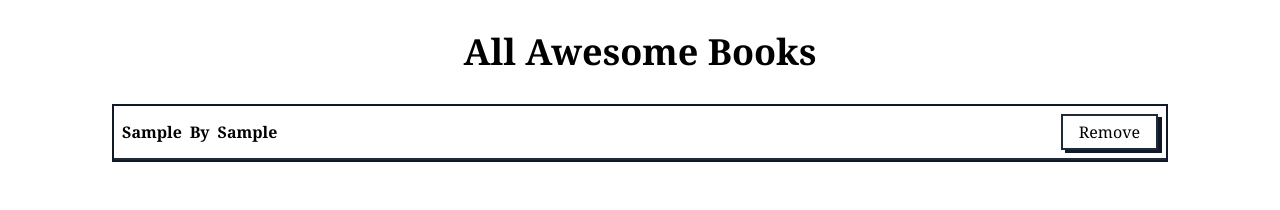
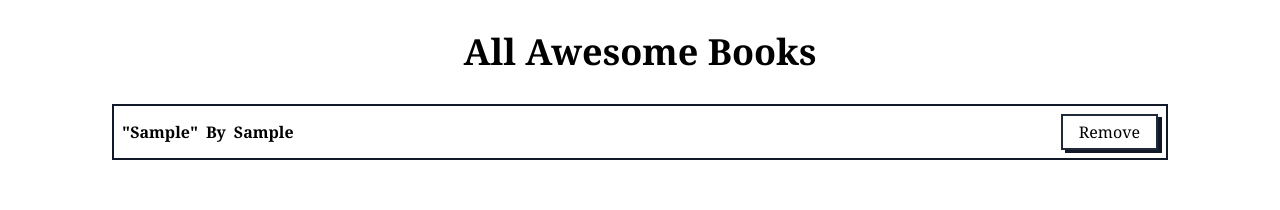
Before and after one commit to nyz83/Microverse-M2-W1-Awesome-Books, a website with bundled scripts: page index.html in a window 1280 px wide. Both pictures are taken after typing "Sample", "Sample" into the empty fields and a click on the button "Add". Shown: the top 210 px of the page. Built offline with nearby package versions, Linux system fonts and the light colour scheme.

Commit message:
minor changes

```diff
--- a/index.html
+++ b/index.html
@@ -48,7 +48,7 @@
     <template id="bookTemplate">
       <div
         id="bookWrapper"
-        class="flex items-center justify-between border-b-2 border-b-gray-800 p-2"
+        class="flex items-center justify-between p-2"
       >
         <div class="flex items-center justify-center gap-2">
           <span id="bookTitle" class="text-base font-semibold"></span>
--- a/src/Book.js
+++ b/src/Book.js
@@ -3,7 +3,7 @@
 class Book {
   constructor(title, author) {
     this.id = crypto.randomUUID();
-    this.title = title;
+    this.title = `"${title}"`;
     this.author = author;
   }
 }
--- a/src/index.js
+++ b/src/index.js
@@ -21,6 +21,8 @@ bookForm.addEventListener('submit', (event) => {
   const newBook = new Book(bookTitle, bookAuthor);
   bookLibrary.addBook(newBook);
   bookLibrary.renderBook(newBook);
+  bookTitleInput = '';
+  bookAuthorInput = '';
 });
 
 bookList.addEventListener('click', (event) => {
```
